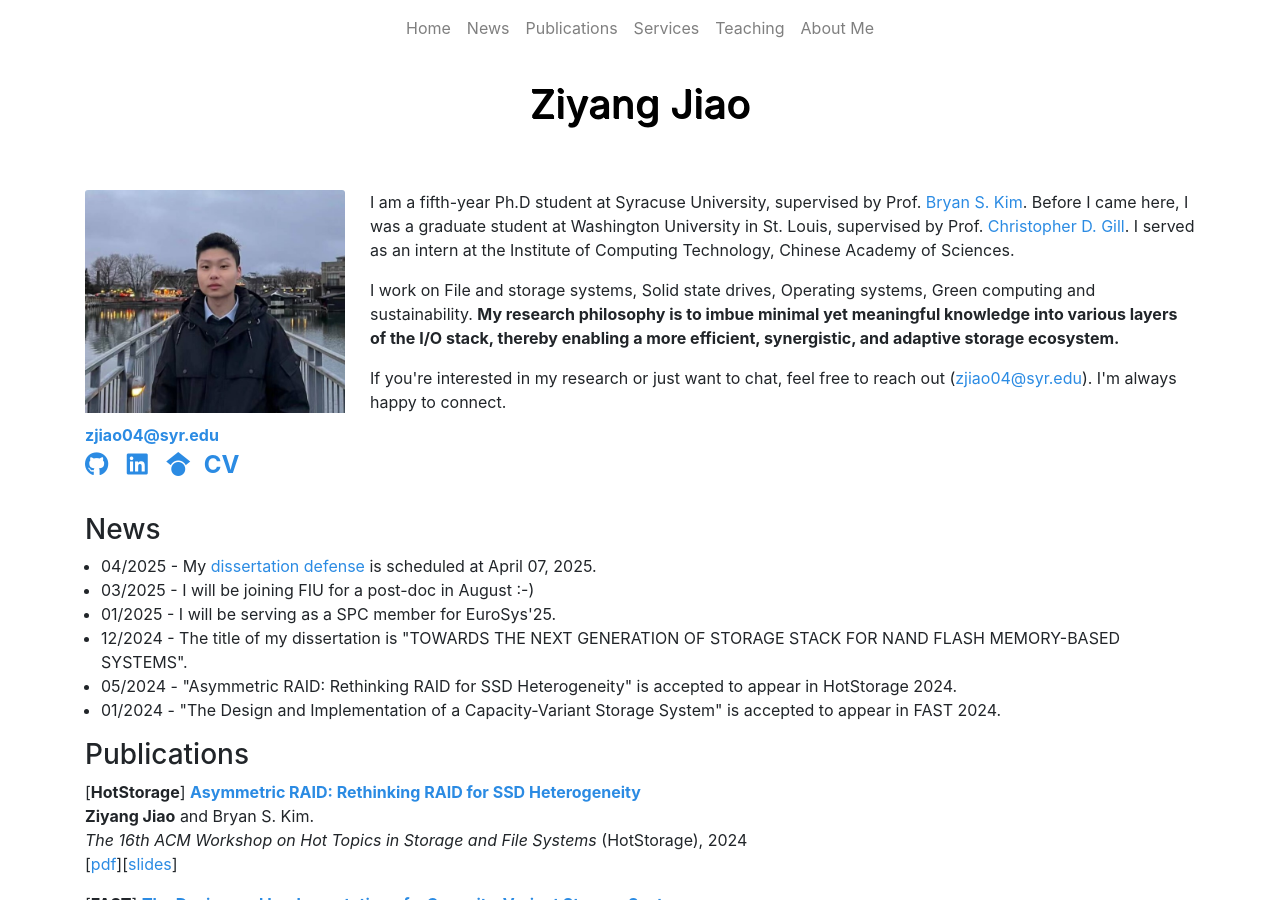
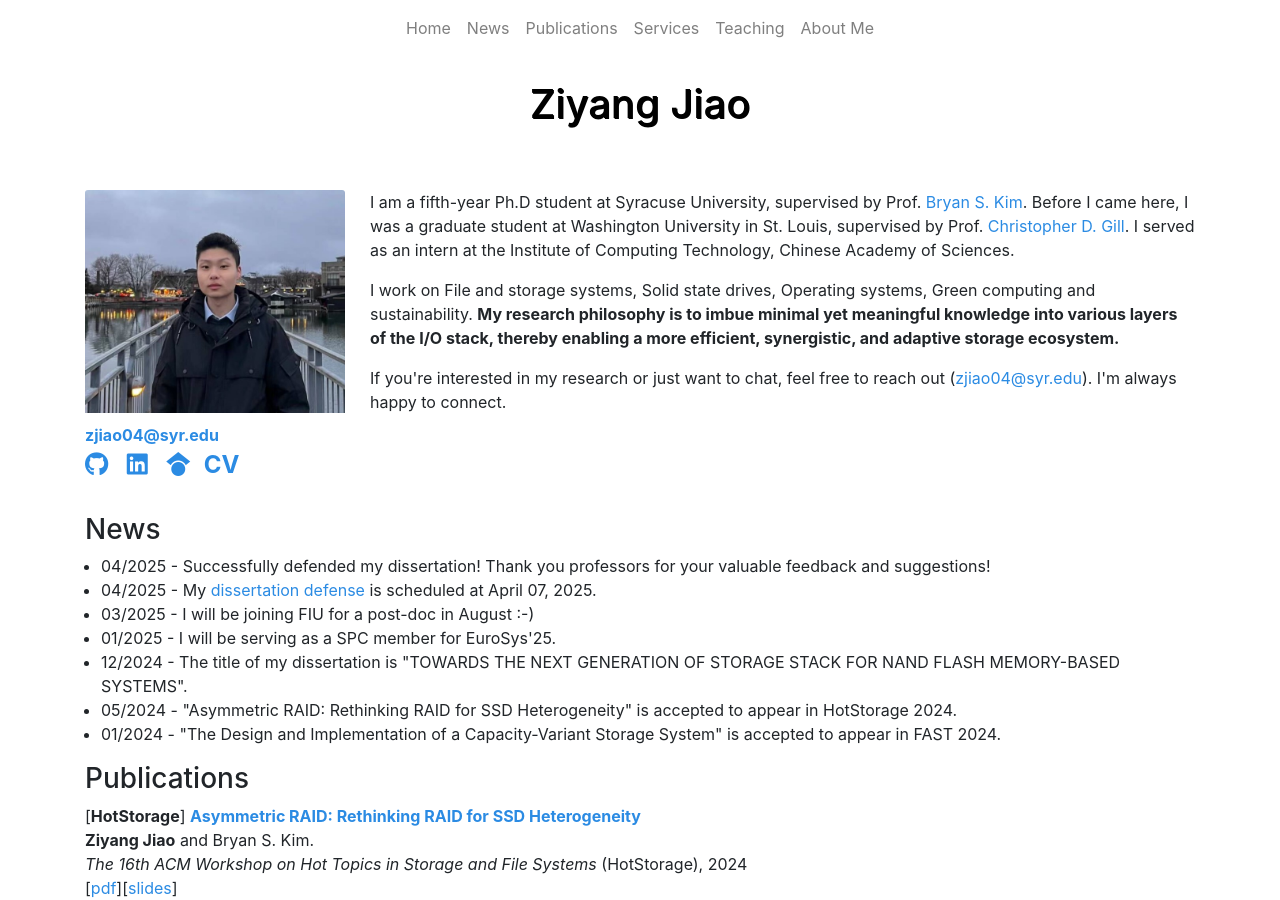
Before and after one commit to ZiyangJiao/ZiyangJiao.github.io, a Jekyll site: the page index.html, which Jekyll copies as it is, in a window 1280 px wide and 900 px high. Built offline with Jekyll 4.4.1, drawn with Linux system fonts in a browser that asks for light colours; nearby versions of some CDN libraries.

Commit message:
Update index.html

```diff
--- a/index.html
+++ b/index.html
@@ -124,6 +124,7 @@
         <a name="news" style="display: block; margin-top: -50px; padding-top: 50px;"></a>
         <h3>News</h3>
         <ul style="padding-left: 16px;">
+          <li>04/2025 - Successfully defended my dissertation! Thank you professors for your valuable feedback and suggestions!</li>
           <li>04/2025 - My <a href="https://calendar.syracuse.edu/events/2025-apr-07/dissertation-defense-ziyang-jiao/">dissertation defense</a> is scheduled at April 07, 2025.</a></li>
           <li>03/2025 - I will be joining FIU for a post-doc in August :-)</li>
           <li>01/2025 - I will be serving as a SPC member for EuroSys'25.</li>
```
